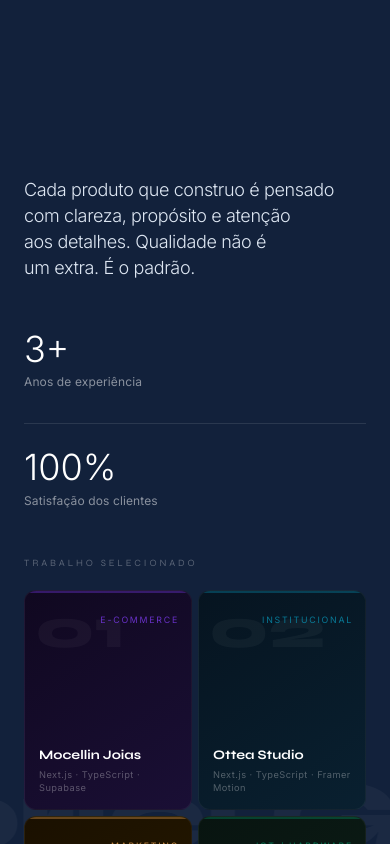
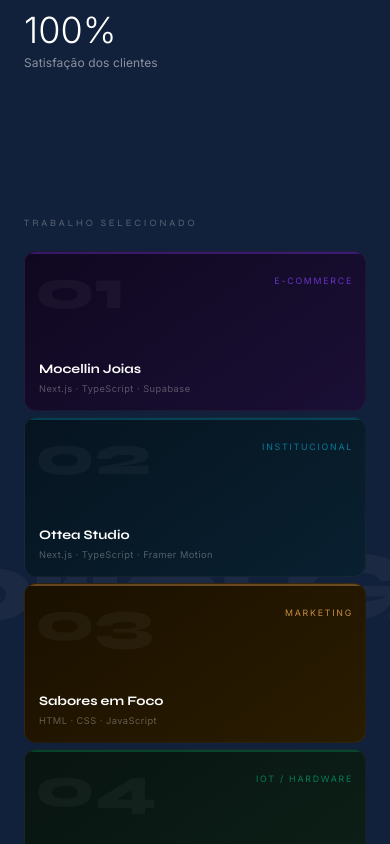
Before and after one commit to JuanGabrielGomes/personal-portfolio, a Next.js app: page / in a window 390 px wide. Shown: the part 1156-2000 px from the top of the page. Built offline with nearby package versions, Linux system fonts and the light colour scheme.

Commit message:
fix: mobile layout overhaul - disable sticky overlap, fix stack grid, lang in nav

```diff
--- a/app/globals.css
+++ b/app/globals.css
@@ -113,19 +113,31 @@
   .hero-line2 { font-size: clamp(52px, 6.5vw, 9vw) !important; white-space: nowrap !important; line-height: 0.88 !important; }
 }
 
-/* Dark section responsive */
+/* Dark section + gallery — disable sticky/overlap on mobile */
+@media (max-width: 1023px) {
+  .dark-wrapper { height: auto !important; }
+  .dark-sticky  { position: relative !important; height: auto !important; padding-bottom: 60px !important; }
+  .gallery-section { margin-top: 0 !important; height: auto !important; min-height: unset !important; overflow: visible !important; padding-bottom: 48px !important; }
+}
+
+/* Dark section text responsive */
 @media (max-width: 767px) {
-  .s2-content { padding-left: 24px !important; padding-right: 24px !important; padding-bottom: 56px !important; }
+  .s2-content { padding-left: 24px !important; padding-right: 24px !important; }
   .s2-statement-wrap { padding-left: 0 !important; }
-  .s2-stats-wrap { padding-left: 0 !important; }
-  .s2-stats-wrap > div { flex-direction: column !important; gap: 32px !important; }
-  .s2-stat-item { border-left: none !important; padding-left: 0 !important; border-top: 1px solid rgba(255,255,255,0.1) !important; padding-top: 24px !important; flex: none !important; }
+  .s2-stats-wrap { padding-left: 0 !important; margin-top: 40px !important; }
+  .s2-stats-row { flex-direction: column !important; gap: 28px !important; }
+  .s2-stat-item { border-left: none !important; padding-left: 0 !important; flex: none !important; border-top: 1px solid rgba(255,255,255,0.1) !important; padding-top: 24px !important; }
   .s2-stat-item:first-child { border-top: none !important; padding-top: 0 !important; }
 }
 @media (min-width: 768px) and (max-width: 1023px) {
   .s2-content { padding-left: 40px !important; padding-right: 40px !important; }
-  .s2-statement-wrap { padding-left: 15% !important; }
-  .s2-stats-wrap { padding-left: 15% !important; }
+  .s2-statement-wrap { padding-left: 0 !important; }
+  .s2-stats-wrap { padding-left: 0 !important; }
+}
+
+/* Stack responsive */
+@media (max-width: 639px) {
+  .stack-grid { grid-template-columns: 1fr 1fr !important; gap: 32px 20px !important; }
 }
 
 /* glim. section responsive */
@@ -139,14 +151,14 @@
   .glim-principles { grid-template-columns: 1fr 1fr !important; }
 }
 
-/* Gallery responsive */
+/* Gallery grid on mobile */
 @media (max-width: 1023px) {
-  .gallery-section { height: auto !important; min-height: unset !important; overflow: visible !important; padding-bottom: 40px !important; }
   .gallery-row { display: grid !important; grid-template-columns: 1fr 1fr !important; gap: 10px !important; height: auto !important; }
-  .gallery-item { flex: none !important; height: auto !important; min-height: 220px !important; aspect-ratio: unset !important; transition: transform 0.3s ease !important; }
-  .gallery-item:hover { flex: none !important; transform: scale(1.02) !important; }
-  .gallery-card-expand { max-height: 300px !important; margin-bottom: 14px !important; }
-  .gallery-card-tags { opacity: 0 !important; }
+  .gallery-item { flex: none !important; height: auto !important; min-height: 200px !important; aspect-ratio: unset !important; }
+}
+@media (max-width: 479px) {
+  .gallery-row { grid-template-columns: 1fr !important; gap: 8px !important; }
+  .gallery-item { min-height: 160px !important; }
 }
 @media (max-width: 479px) {
   .gallery-row { gap: 6px !important; }
--- a/components/PortfolioPage.tsx
+++ b/components/PortfolioPage.tsx
@@ -209,6 +209,10 @@
         <a href="#hero" style={{ fontFamily: syne, fontSize: '1.05rem', color: navColor, transition: 'color 0.35s ease', textDecoration: 'none' }}>
           <span style={{ fontWeight: 700 }}>Juan Gabriel</span><span style={{ fontWeight: 800 }}>.</span>
         </a>
+        <div style={{ display: 'flex', alignItems: 'center', gap: 24 }}>
+          <Link href={locale === 'pt' ? '/en' : '/'} style={{ fontFamily: inter, fontSize: '0.72rem', letterSpacing: '0.18em', textTransform: 'uppercase', color: navColor, textDecoration: 'none', opacity: 0.6, transition: 'color 0.35s ease, opacity 0.2s' }}>
+            {locale === 'pt' ? 'EN' : 'PT'}
+          </Link>
           <button
             onClick={() => setMenuOpen(o => !o)}
             onMouseEnter={() => setNavHamHover(true)}
@@ -223,6 +227,7 @@
               </div>
             )}
           </button>
+        </div>
       </nav>
 
       {/* ── Menu overlay ──────────────────────────────────────────────── */}
@@ -278,9 +283,9 @@
       </section>
 
       {/* ── Dark statement — sticky ────────────────────────────────────── */}
-      <div style={{ position: 'relative', height: '200vh', zIndex: 20 }}>
+      <div className="dark-wrapper" style={{ position: 'relative', height: '200vh', zIndex: 20 }}>
         <div style={{ height: '4vh', background: DARK }} />
-        <div ref={darkRef} style={{ position: 'sticky', top: 0, height: '100vh', background: DARK, overflow: 'hidden', display: 'flex', flexDirection: 'column', justifyContent: 'flex-end' }}>
+        <div ref={darkRef} className="dark-sticky" style={{ position: 'sticky', top: 0, height: '100vh', background: DARK, overflow: 'hidden', display: 'flex', flexDirection: 'column', justifyContent: 'flex-end' }}>
           <div className="s2-content" style={{ padding: 'clamp(30px,4vw,60px) clamp(24px,4vw,64px) clamp(60px,8vw,120px)' }}>
             <div className="s2-statement-wrap" style={{ maxWidth: 1200, paddingLeft: '25%' }}>
               <p style={{ fontFamily: inter, fontWeight: 300, color: '#dde6f2', letterSpacing: '-0.02em', lineHeight: 1.45, fontSize: 'clamp(18px,2.4vw,38px)', margin: 0 }}>
@@ -290,7 +295,7 @@
               </p>
             </div>
             <div className="s2-stats-wrap" style={{ maxWidth: 1200, paddingLeft: '25%', marginTop: 'clamp(48px,6vw,80px)' }}>
-              <div style={{ display: 'flex' }}>
+              <div className="s2-stats-row" style={{ display: 'flex' }}>
                 {stats.map((s, i) => (
                   <div key={i} className="s2-stat-item" style={{ flex: 1, borderLeft: i > 0 ? '1px solid rgba(255,255,255,0.1)' : 'none', paddingLeft: i > 0 ? 'clamp(20px,2.5vw,40px)' : 0 }}>
                     <StatItem num={s.num} suffix={s.suffix} label={locale === 'pt' ? s.labelPt : s.labelEn} />
@@ -331,7 +336,7 @@
         <h2 style={{ fontFamily: syne, fontWeight: 800, fontSize: 'clamp(36px,5vw,80px)', letterSpacing: '-0.03em', lineHeight: 0.9, color: '#0D0D0D', margin: '0 0 clamp(48px,6vw,80px)' }}>
           {t.stack.heading}
         </h2>
-        <div style={{ display: 'grid', gridTemplateColumns: 'repeat(auto-fit, minmax(180px,1fr))', gap: 'clamp(32px,4vw,56px)' }}>
+        <div className="stack-grid" style={{ display: 'grid', gridTemplateColumns: 'repeat(auto-fit, minmax(180px,1fr))', gap: 'clamp(32px,4vw,56px)' }}>
           {stack.map(group => (
             <div key={group.category}>
               <p style={{ fontFamily: inter, fontSize: '0.62rem', fontWeight: 500, letterSpacing: '0.2em', textTransform: 'uppercase', color: '#6B6B6B', margin: '0 0 16px' }}>
```
Lines whose indentation alone changed are shown as unchanged.
